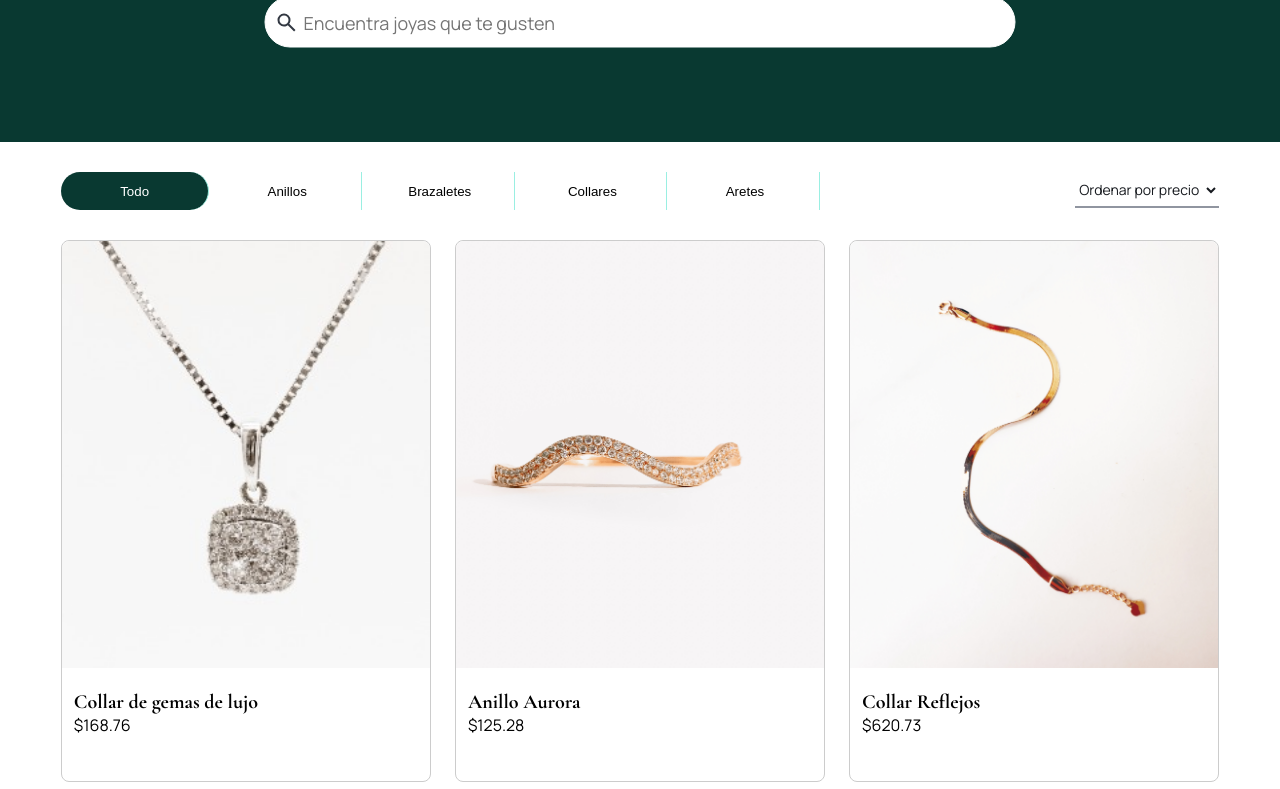
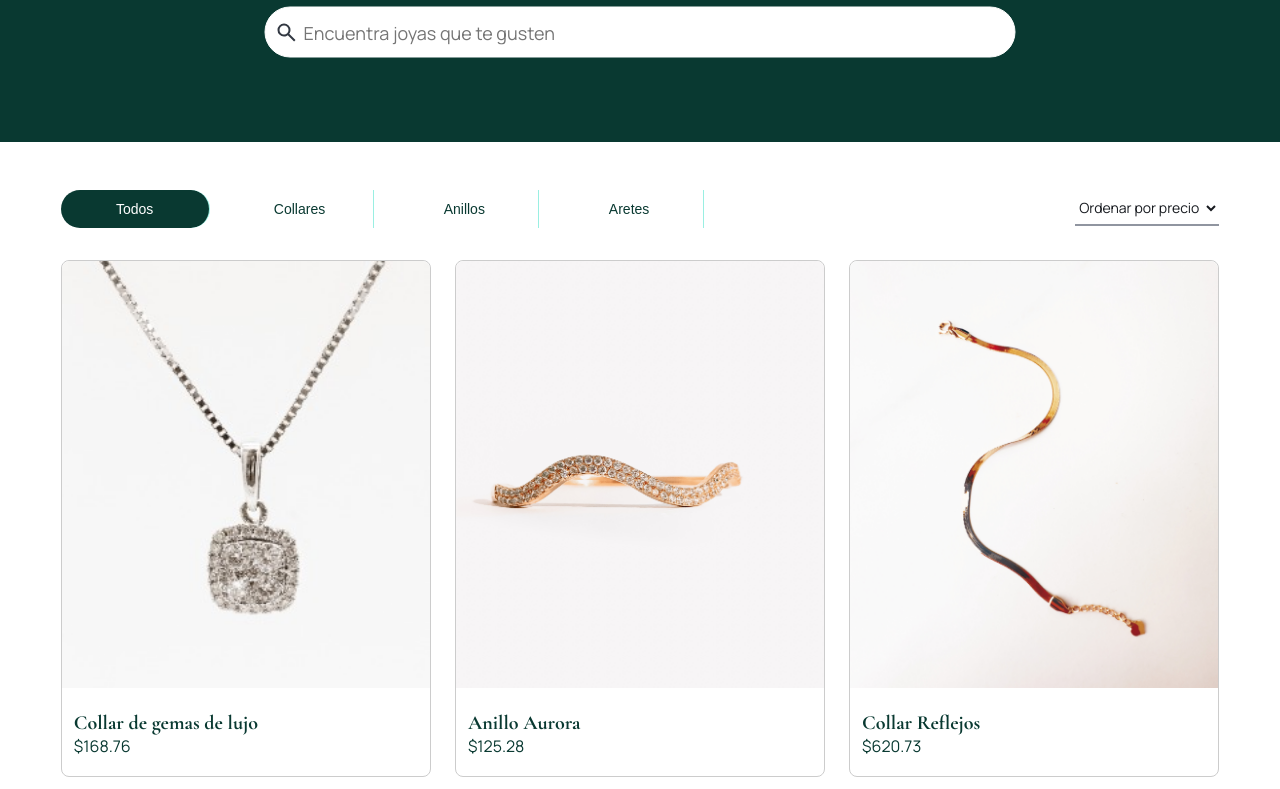
Before and after one commit to AngieLi98/Proyecto-1, a plain HTML site: page pages/product-listing.html in a window 1280 px wide. Shown: the part 308-1097 px from the top of the page. Drawn offline with nearby package versions, Linux system fonts and the light colour scheme.

Commit message:
funcionamiento del listado de producto con javascript en un 80%

```diff
--- /dev/null
+++ b/modules/data.js
@@ -0,0 +1,95 @@
+export const cards = [
+    {
+      id: 1,
+      nombreJoya: "Collar de gemas de lujo",
+      precio: "$168.76",
+      imagen: "../assets/img/pl-imag-1.jpeg",
+      categoria: "Collares",
+    },
+    {
+      id: 2,
+      nombreJoya: "Anillo Aurora",
+      precio: "$125.28",
+      imagen: "../assets/img/pl-imag-2.jpeg",
+      categoria: "Anillos",
+    },
+    {
+      id: 3,
+      nombreJoya: "Collar Reflejos",
+      precio: "$620.73",
+      imagen: "../assets/img/pl-imag-3.jpeg",
+      categoria: "Collares",
+    },
+    {
+      id: 4,
+      nombreJoya: "Anillo infinito de ensueño",
+      precio: "$327.71",
+      imagen: "../assets/img/pl-imag-4.jpeg",
+      categoria: "Anillos",
+    },
+    {
+      id: 5,
+      nombreJoya: "Anillo de joyas opulentas",
+      precio: "$168.76",
+      imagen: "../assets/img/pl-imag-5.jpeg",
+      categoria: "Anillos",
+    },
+    {
+      id: 6,
+      nombreJoya: "Aretes Solitario Sereno",
+      precio: "$125.28",
+      imagen: "../assets/img/pl-imag-6.jpeg",
+      categoria: "Aretes",
+    },
+    {
+      id: 7,
+      nombreJoya: "Aretes de halo atemporales",
+      precio: "$620.73",
+      imagen: "../assets/img/pl-imag-7.jpeg",
+      categoria: "Aretes",
+    },
+    {
+      id: 8,
+      nombreJoya: "Aretes exquisitos",
+      precio: "$327.71",
+      imagen: "../assets/img/pl-imag-8.jpeg",
+      categoria: "Aretes",
+    },
+    {
+      id: 9,
+      nombreJoya: "Anillo de elegancia atemporal",
+      precio: "$168.76",
+      imagen: "../assets/img/pl-imag-9.jpeg",
+      categoria: "Anillos",
+    },
+    {
+      id: 10,
+      nombreJoya: "Anillo de encantos de lujo",
+      precio: "$620.73",
+      imagen: "../assets/img/pl-imag-10.jpeg",
+      categoria: "Anillos",
+    },
+    {
+      id: 11,
+      nombreJoya: "Anillo de floración dichosa",
+      precio: "$620.73",
+      imagen: "../assets/img/pl-imag-11.jpeg",
+      categoria: "Anillos",
+    },
+    {
+      id: 12,
+      nombreJoya: "Anillo chispeante",
+      precio: "$168.76",
+      imagen: "../assets/img/pl-imag-12.jpeg",
+      categoria: "Anillos",
+    },
+    {
+      id: 13,
+      nombreJoya: "Anillo reluciente",
+      precio: "$168.76",
+      imagen: "../assets/img/pl-imag-13.jpeg",
+      categoria: "Anillos",
+    },
+
+
+]
--- /dev/null
+++ b/modules/ui.js
@@ -0,0 +1,104 @@
+// Estructura y funcion de las cards
+
+function pintarCards(listaCards, contenedorCards) {
+    if (listaCards.length > 0) {
+    contenedorCards.innerHTML = "";
+
+    listaCards.forEach((cards) => {
+      const tarjeta = document.createElement("article");
+      const figure = document.createElement("figure");
+      const section = document.createElement("section");
+
+
+      figure.innerHTML = `
+      <figure>
+          <img src=${cards.imagen} alt=${cards.nombreJoya}>
+        </figure>
+      `;
+
+      section.innerHTML = `
+      <div>
+        <h3>${cards.nombreJoya}</h3>
+        <p>${cards.precio}</p>
+      </div>
+      `;
+
+      tarjeta.addEventListener("click", () => {
+        window.location.href = "/pages/product-details.html";
+      });
+
+
+      tarjeta.classList.add("card");
+
+      tarjeta.appendChild(figure);
+      tarjeta.appendChild(section);
+      contenedorCards.appendChild(tarjeta)
+    });
+
+    } else
+    contenedorCards.textContent = "Producto no diponible";
+    contenedorCards.style.color = "#093931";
+  }
+
+
+// funciónes relacionadas con los botones de
+
+  function agregarBotonesDeFiltrado(
+    listaCategorias,
+    contenedorFiltros,
+    listaCards,
+    contenedorCards
+  ) {
+    listaCategorias.forEach((element) => {
+      const item = document.createElement("li");
+      const boton = document.createElement("button");
+      boton.id = element;
+      boton.textContent = element;
+
+      boton.addEventListener("click", () => {
+        ejecutarFiltros(
+          element,
+          contenedorFiltros.children,
+          listaCards,
+          contenedorCards
+        );
+      });
+      item.appendChild(boton);
+      contenedorFiltros.appendChild(item);
+      console.log(contenedorFiltros.children);
+    });
+  }
+
+  function ejecutarFiltros(
+    categoriaAFiltrar,
+    menuFiltro,
+    listaCards,
+    contenedorCards
+  ) {
+    console.log(`Hice click en el filtro ${categoriaAFiltrar}`);
+    activarBoton(menuFiltro, categoriaAFiltrar);
+    const cardsFiltrados = filtrarCardsPorCategoria(
+      listaCards,
+      categoriaAFiltrar
+    );
+    pintarCards(cardsFiltrados, contenedorCards);
+  }
+
+
+  function activarBoton(listaBotones, botonAActivar) {
+    for (const item of listaBotones) {
+      const boton = item.querySelector("button");
+      boton.classList.remove("active");
+      if (boton.id === botonAActivar) {
+        boton.classList.add("active");
+      }
+    }
+  }
+
+  function filtrarCardsPorCategoria(listaCards, nombreCategoria) {
+    return nombreCategoria === "todos"
+      ? listaCards
+      : listaCards.filter((cards) => cards.categoria === nombreCategoria);
+  }
+
+  export { pintarCards, agregarBotonesDeFiltrado, ejecutarFiltros };
--- a/pages/product-listing.html
+++ b/pages/product-listing.html
@@ -40,29 +40,32 @@
     </nav>
     <div class="buscador">
       <h2 class="titulo">Nuestros Productos</h2>
-      <input type="text" name="search" placeholder="Encuentra joyas que te gusten" class="src" autocomplete="off">
+      <form id="busqueda">
+        <input type="text" name="search" placeholder="Encuentra joyas que te gusten" class="src" id="inputBusqueda" autocomplete="off">
+    </form>
     </div>
   </header>
 
   <main>
-    <section> <!-- seccion filtro-->
-      <div class="filtros">
-        <div id="myBtnContainer">
-          <button class="btn active" onclick="filterSelection('todo')"> Todo</button>
-          <button class="btn" onclick="filterSelection('anillos')"> Anillos</button>
-          <button class="btn" onclick="filterSelection('brazaletes')"> Brazaletes</button>
-          <button class="btn" onclick="filterSelection('collares')"> Collares</button>
-          <button class="btn" onclick="filterSelection('aretes')"> Aretes</button>
-        </div>
+    <section class="filtro">
+      <menu id="filtros">
+          <li>
+            <button id="todos" name="todos" class="active">Todos</button>
+          </li>
+        </menu>
         <div class="lista-despegable">
           <select name="" id="despegable">
             <option value="">Ordenar por precio</option>
-            <option value="">Ordenar por</option>
-            <option value="">Ordenar por</option>
+            <option value="">ascendente</option>
+            <option value="">descendente</option>
           </select>
         </div>
+    </section>
+    <section>
+      <div id="coleccion">
+
       </div>
-      <div class="coleccion">
+      <!-- <div class="coleccion">
         <article class="card collares">
           <figure>
             <img src="../assets/img/pl-imag-1.jpeg" alt="Collar de gemas de lujo">
@@ -180,7 +183,7 @@
             <p>$620.73</p>
           </div>
         </article>
-      </div>
+      </div> -->
       <div class="pagination">
         <a href="#"><i class="arrow left"></i></a>
         <a href="#">1</a>
@@ -274,6 +277,7 @@
     </div>
 
   </footer>
+  <script type="module" src="../scripts/product-listing.js"></script>
 </body>
 
 </html>
--- /dev/null
+++ b/scripts/product-listing.js
@@ -0,0 +1,44 @@
+import { cards } from "../modules/data.js";
+import { pintarCards,
+  agregarBotonesDeFiltrado,
+  ejecutarFiltros
+
+} from "../modules/ui.js";
+console.log(cards);
+
+const contenedorFiltros = document.getElementById("filtros");
+const listaCategorias = cards.map((cards) => cards.categoria);
+const categorias = Array.from(new Set(listaCategorias));
+const contenedorCards = document.getElementById("coleccion");
+
+agregarBotonesDeFiltrado(categorias, contenedorFiltros, cards, contenedorCards);
+
+pintarCards(cards, contenedorCards);
+
+const botonTodos = document.getElementById("todos");
+botonTodos.addEventListener("click", (evento) => {
+  ejecutarFiltros(
+    evento.target.id,
+    contenedorFiltros.children,
+    cards,
+    contenedorCards
+  );
+});
+
+const formularioBusqueda = document.getElementById("busqueda");
+
+formularioBusqueda.addEventListener("submit", (evento) => {
+  evento.preventDefault();
+  const inputBusqueda = document.getElementById("inputBusqueda");
+  const terminoBusqueda = inputBusqueda.value;
+  if (terminoBusqueda.trim() !== "") {
+    const resultadoBusqueda = busquedaCardsPorNombre(cards, terminoBusqueda);
+    pintarCards(resultadoBusqueda, contenedorCards);
+  }
+});
+
+function busquedaCardsPorNombre(listaCards, nombreABuscar) {
+  return listaCards.filter((cards) =>
+    cards.nombreJoya.toLowerCase().includes(nombreABuscar.toLowerCase())
+  );
+}
--- a/styles/checkout–add-payment-method.css
+++ b/styles/checkout–add-payment-method.css
@@ -708,6 +708,7 @@ input {
   }
 
 
+
 }
 
 @media (min-width: 1025px) {
--- a/styles/index.css
+++ b/styles/index.css
@@ -188,8 +188,11 @@ div.gallery {
 }
 
 div.gallery:hover {
-  border: 1px solid #777;
+  border: 3px solid var(--color-secondary);
+  background-color: var(--color-primary);
   border-radius: 8px;
+  color: var(--color-tertiary);
+  padding: 0.5em;
 }
 
 div.gallery img {
--- a/styles/product-listing.css
+++ b/styles/product-listing.css
@@ -99,33 +99,48 @@ input.src {
 
 }
 
-.filtros {
+#filtros {
+  list-style: none;
+  display: flex;
+  gap: 1em;
+  align-items: center;
+  padding-left: 3.8rem;
+  flex-wrap: wrap;
+}
+
+#filtros button {
+  width: 9.3rem;
+  height: 2.4rem;
+  padding: 0.6em;
+  border: transparent;
+  background-color: transparent;
+  color: var(--color-primary);
+  cursor: pointer;
+  font-size: 14px;
+  font-weight: 500;
+  transition: all 80ms ease-in-out;
+  border-right: 1px solid #9AEFE2;
+}
+
+#filtros button:hover {
+  background-color: var(--color-secondary);
+  color: var(--color-primary);
+}
+
+#filtros .active {
+  background-color: var(--color-primary);
+  color: var(--color-tertiary);
+  border-radius: 44px;
+}
+
+.filtro {
   display: flex;
   flex-direction: row;
   justify-content: space-between;
-  padding: 30px 60.8px;
+  text-align: center;
+  padding-top: 3rem;
+  padding-right: 3.8rem;
 
-}
-
-.btn {
-  border: none;
-  outline: none;
-  width: 148.6px;
-  height: 38px;
-  padding: 12px 16px;
-  background-color: transparent;
-  cursor: pointer;
-  border-right: 1px solid #9AEFE2;
-}
-
-.btn:hover {
-  background-color: var(--color-tertiary);
-}
-
-.btn.active {
-  background-color: var(--color-primary);
-  color: var(--color-tertiary);
-  border-radius: 19px;
 }
 
 select {
@@ -141,10 +156,10 @@ select {
 
 }
 
-
-.coleccion {
+#coleccion {
   padding-left: 3.8rem;
   padding-right: 3.8rem;
+  padding-top: 2rem;
   display: grid;
   grid-template-columns: repeat(auto-fit, minmax(17.4rem, 1fr));
   gap: 1.5rem;
@@ -153,11 +168,14 @@ select {
 .card {
   border-radius: 8px;
   border: 1px solid #ccc;
-  aspect-ratio: 276/404;
 }
 
 .card:hover {
-  border: 1px solid #777;
+  border: 3px solid var(--color-secondary);
+  background-color: var(--color-primary);
+  padding: 0.5em;
+  border-radius: 5px;
+  color: var(--color-tertiary);
 }
 
 .card figure {
@@ -173,6 +191,12 @@ select {
   border-radius: 8px 8px 0 0;
 }
 
+.card section {
+  width: 100%;
+  height: 5.25rem;
+  aspect-ratio: 276/84;
+}
+
 .card div h3 {
   font-family: var(--tipography-titles);
   font-size: 1.25rem;
@@ -184,6 +208,7 @@ select {
 
 .card div {
   padding: 1.15em 0.75em 0.75em 0.75em;
+  text-align: left;
 }
 
 .arrow {
@@ -399,7 +424,7 @@ input{
 }
 
 @media (min-witdth: 1025px) {
-  .coleccion {
+  #coleccion {
     grid-template-columns: repeat(4, 1fr);
   }
 }
```
Also changed, not shown: scripts/index.js (line endings or trailing spaces).
